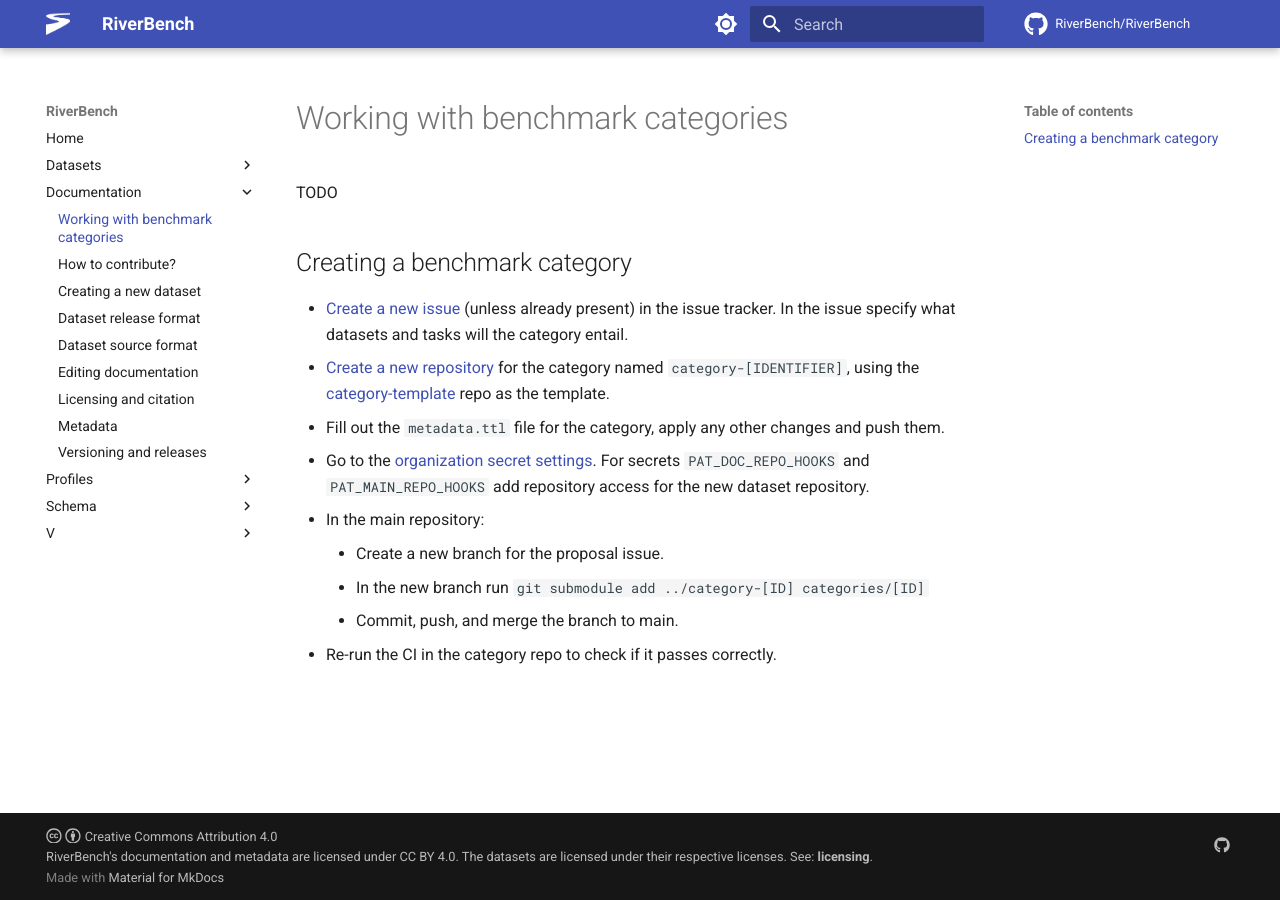
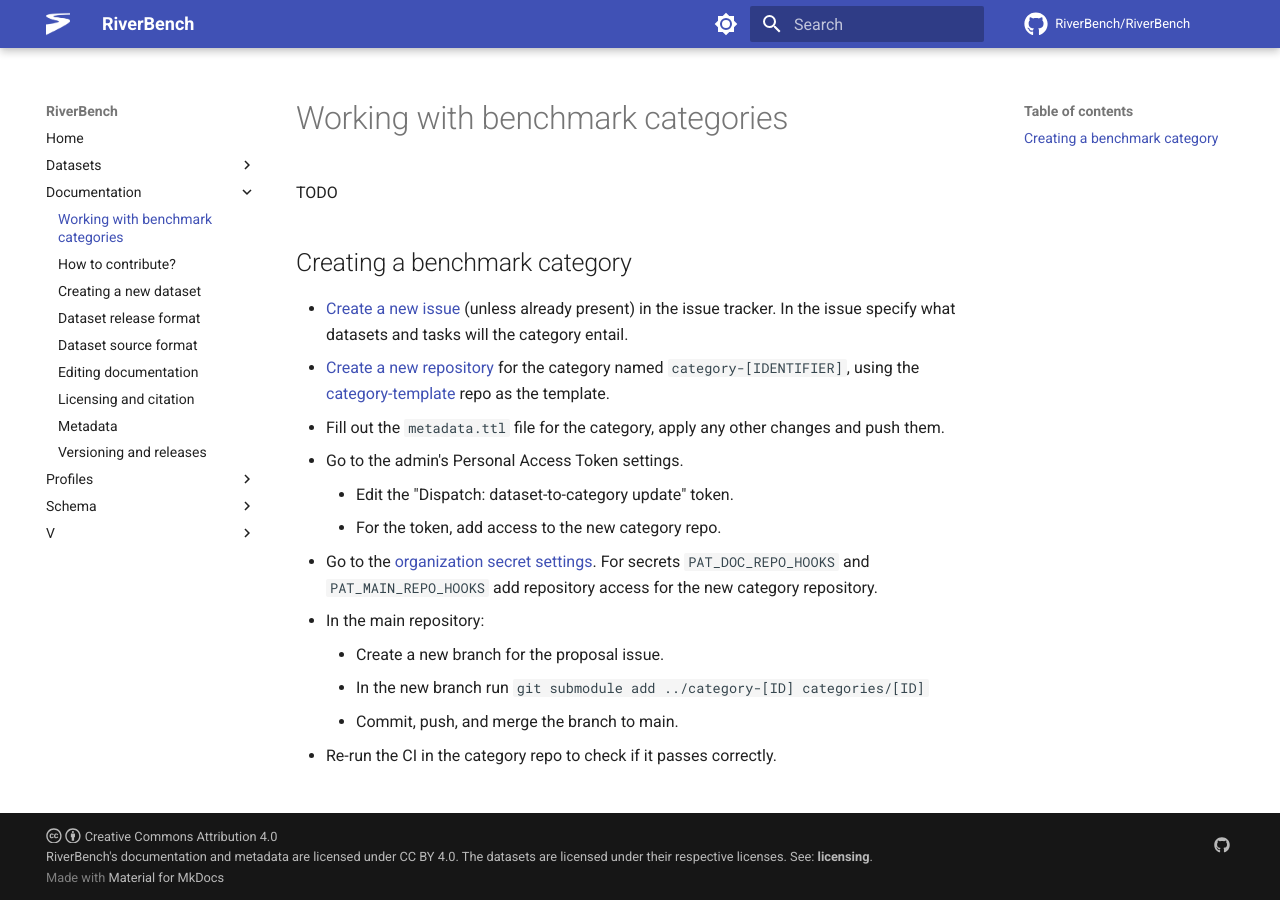
Before and after one commit to RiverBench/riverbench.github.io, an MkDocs documentation site: the page built from docs/documentation/categories.md, in a window 1280 px wide. Built offline with MkDocs 1.6.1 and Material for MkDocs 9.7.7, drawn with Linux system fonts in a browser that asks for light colours; comment, search, counter and statistics services are not loaded.

Commit message:
Update secret/PAT updating instructions

```diff
--- a/docs/documentation/categories.md
+++ b/docs/documentation/categories.md
@@ -7,7 +7,10 @@ TODO
 - [Create a new issue](https://github.com/RiverBench/RiverBench/issues/new/choose) (unless already present) in the issue tracker. In the issue specify what datasets and tasks will the category entail.
 - [Create a new repository](https://github.com/new?template_name=category-template&template_owner=RiverBench) for the category named `category-[IDENTIFIER]`, using the [category-template](https://github.com/RiverBench/category-template) repo as the template.
 - Fill out the `metadata.ttl` file for the category, apply any other changes and push them.
-- Go to the [organization secret settings](https://github.com/organizations/RiverBench/settings/secrets/actions). For secrets `PAT_DOC_REPO_HOOKS` and `PAT_MAIN_REPO_HOOKS` add repository access for the new dataset repository.
+- Go to the admin's Personal Access Token settings.
+    - Edit the "Dispatch: dataset-to-category update" token.
+    - For the token, add access to the new category repo.
+- Go to the [organization secret settings](https://github.com/organizations/RiverBench/settings/secrets/actions). For secrets `PAT_DOC_REPO_HOOKS` and `PAT_MAIN_REPO_HOOKS` add repository access for the new category repository.
 - In the main repository:
     - Create a new branch for the proposal issue.
     - In the new branch run `git submodule add ../category-[ID] categories/[ID]`
```
Also changed, not shown: docs/documentation/creating-new-dataset.md (+1 -1 lines).
